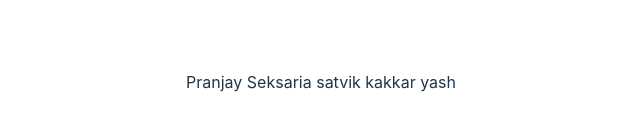
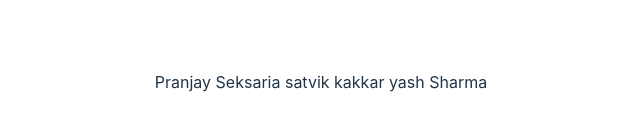
Before and after one commit to SATVIK297/Hostel-Management-System, a React (Vite) app in the folder Frontend/: page / in a window 1280 px wide. Shown: the part 318-448 px from the top of the page, without its empty margins (319-959 px from the left). Built offline with nearby package versions, Linux system fonts and the light colour scheme.

Commit message:
Describe your changes

```diff
--- a/Frontend/src/App.jsx
+++ b/Frontend/src/App.jsx
@@ -9,7 +9,7 @@ function App() {
   return (
     <>
       <div>
-        Pranjay Seksaria satvik kakkar yash
+        Pranjay Seksaria satvik kakkar yash Sharma
         </div>
     </>
   )
```
